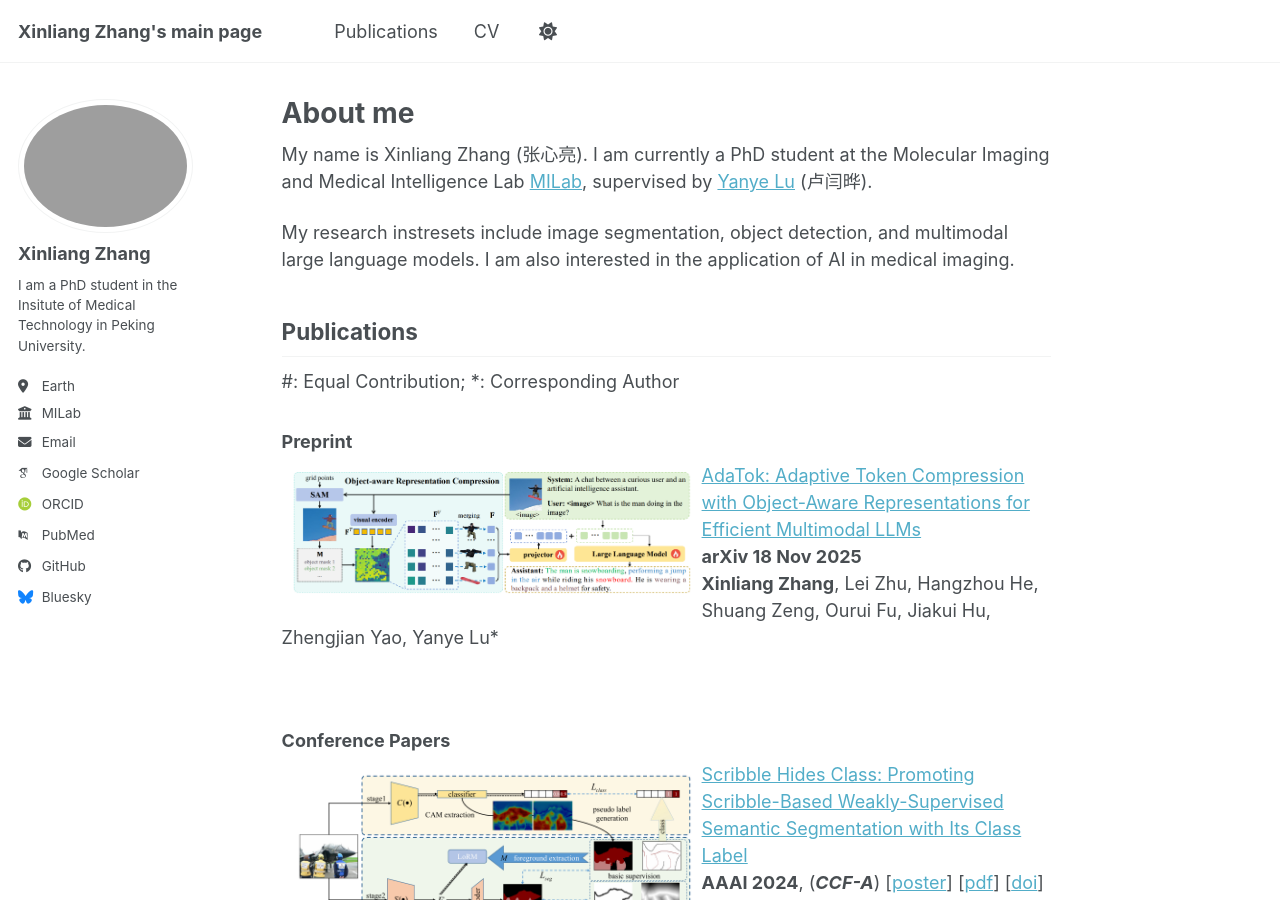
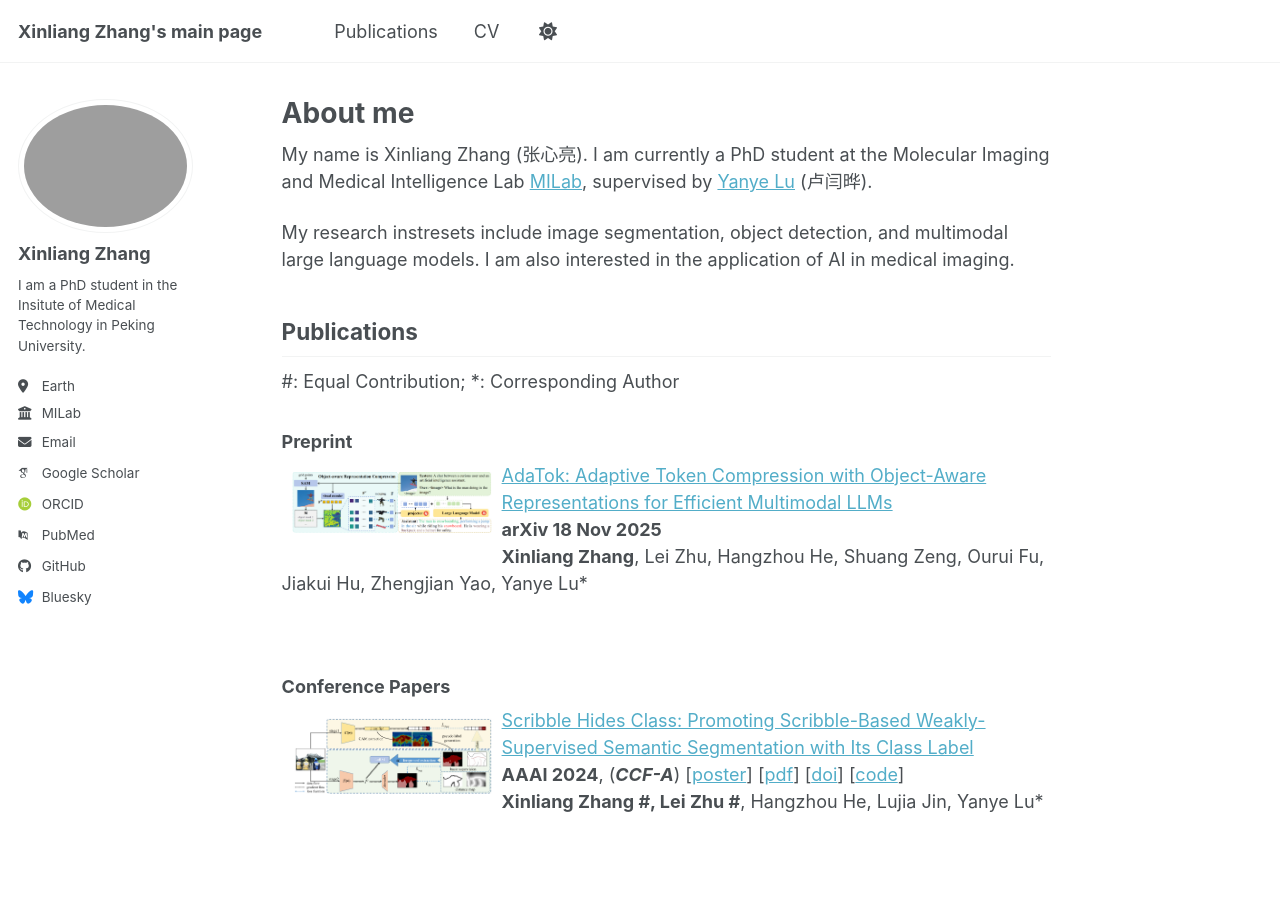
Before and after one commit to Zxl19990529/Zxl19990529.github.io, a Jekyll site: the page built from _pages/about.md, in a window 1280 px wide and 900 px high. Built offline with Jekyll 4.4.1, drawn with Linux system fonts in a browser that asks for light colours; some web fonts are replaced; a script bundle is joined from its source files by our own code; library files that are not in the unit come from our copies.

Commit message:
upload files

```diff
--- a/_pages/about.md
+++ b/_pages/about.md
@@ -15,7 +15,7 @@ My research instresets include image segmentation, object detection, and multimo
 
 ### Preprint
 
-<div style="float:left; padding:10px;"><img src="../images/AdaTok.png" alt="AdaTok: Adaptive Token Compression with Object-Aware Representations for Efficient Multimodal LLMs" width="400"></div>
+<div style="float:left; padding:10px;"><img src="../images/AdaTok.png" alt="AdaTok: Adaptive Token Compression with Object-Aware Representations for Efficient Multimodal LLMs" width="200"></div>
 
 [AdaTok: Adaptive Token Compression with Object-Aware Representations for Efficient Multimodal LLMs](https://arxiv.org/abs/2511.14169)
 **arXiv 18 Nov 2025**
@@ -27,7 +27,7 @@ My research instresets include image segmentation, object detection, and multimo
 ### Conference Papers
 
 
-<div style="float:left; padding:10px;"><img src="../images/cdsp_aaai24.png" alt="Scribble Hides Class: Promoting Scribble-Based Weakly-Supervised Semantic Segmentation with Its Class Label" width="400"></div>
+<div style="float:left; padding:10px;"><img src="../images/cdsp_aaai24.png" alt="Scribble Hides Class: Promoting Scribble-Based Weakly-Supervised Semantic Segmentation with Its Class Label" width="200"></div>
 
 [Scribble Hides Class: Promoting Scribble-Based Weakly-Supervised Semantic Segmentation with Its Class Label](https://doi.org/10.1609/aaai.v38i7.28563)
 **AAAI 2024**, (***CCF-A***) [[poster](https://ojs.aaai.org/index.php/AAAI/article/view/28563/29095)]
@@ -40,7 +40,7 @@ My research instresets include image segmentation, object detection, and multimo
 <div style=" padding:10px;"></div>
 
 ### Journal Papers
-<div style="float:left; padding:10px;"><img src="../images/eswa_25.png" alt="Generative learning-based lightweight MRI brain tumor segmentation with missing modalities" width="400"></div>
+<div style="float:left; padding:10px;"><img src="../images/eswa_25.png" alt="Generative learning-based lightweight MRI brain tumor segmentation with missing modalities" width="200"></div>
 
 [Generative learning-based lightweight MRI brain tumor segmentation with missing modalities](https://www.sciencedirect.com/science/article/abs/pii/S0957417424023455)
 
```
